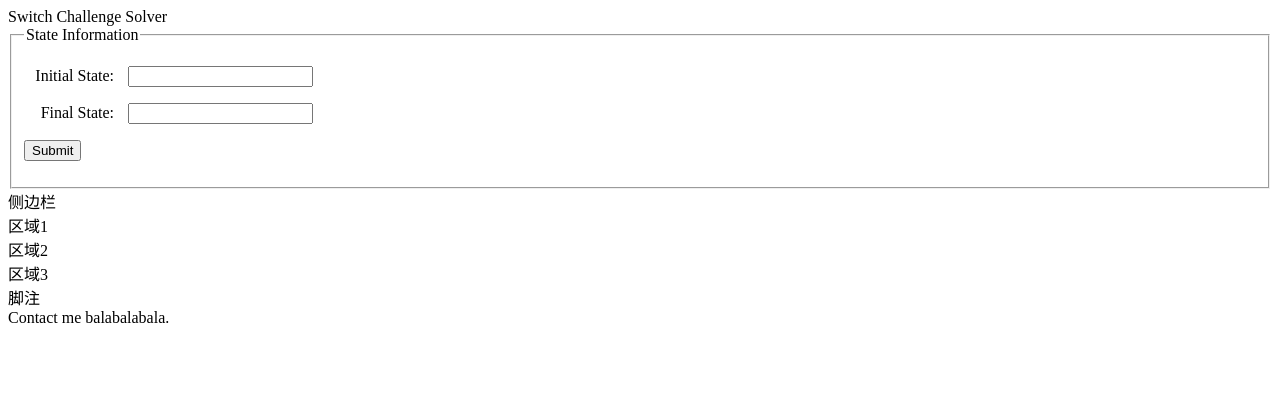
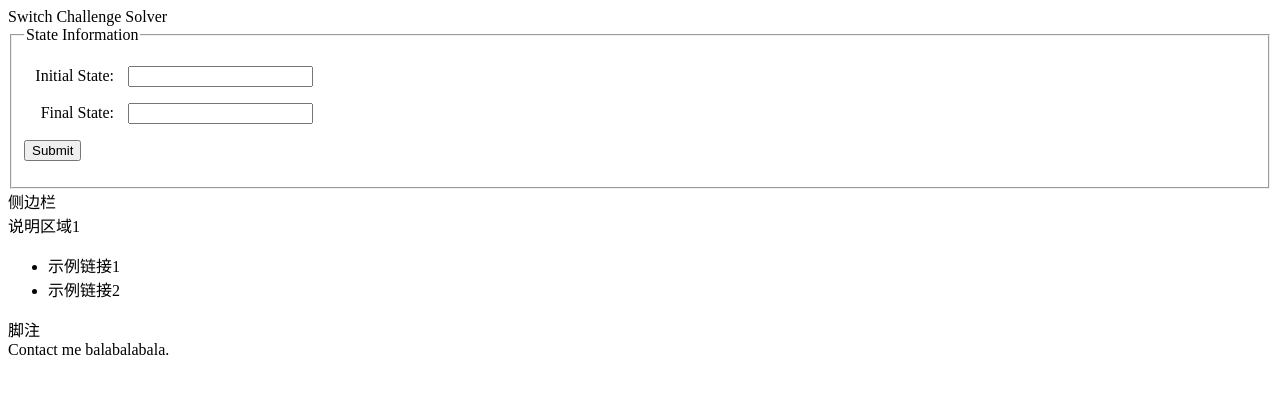
Before and after one commit to leowhite-dev/Switch-Challenge-Solver, a plain HTML site: page index.html in a window 1280 px wide. Drawn offline with Linux system fonts and the light colour scheme.

Commit message:
WIP: add `nav` tag.
Replaced some `div` tags with `nav` tags to enhance semantic structure.

```diff
--- a/index.html
+++ b/index.html
@@ -38,14 +38,14 @@
 		</main>
 		<aside>侧边栏
 			<div>
-				区域1
+				说明区域1
 			</div>
-			<div>
-				区域2
-			</div>
-			<div>
-				区域3
-			</div>
+			<nav>
+				<ul>
+					<li>示例链接1</li>
+					<li>示例链接2</li>
+				</ul>
+			</nav>
 		</aside>
 		<footer>脚注
 			<div>
```
